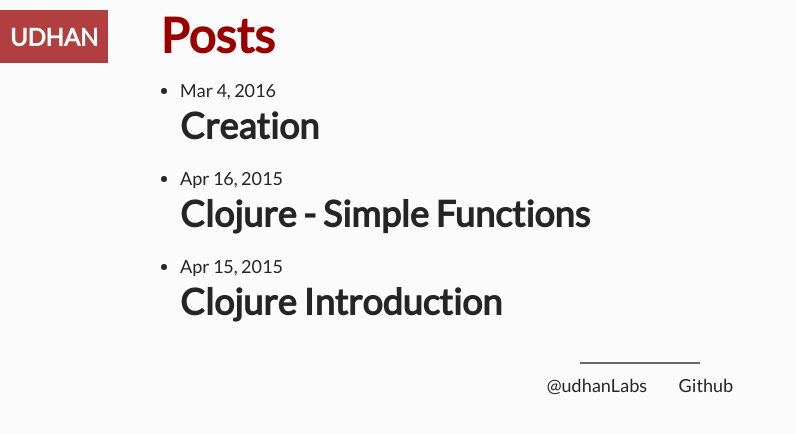
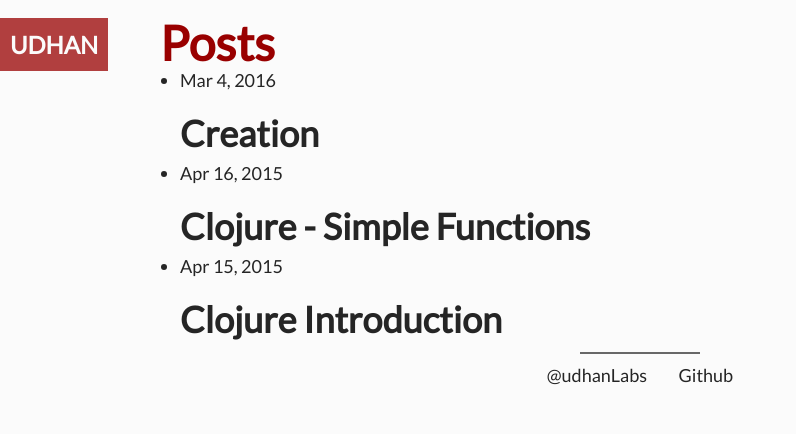
Before and after one commit to udhan/udhan, a Jekyll site: the page built from index.html, in a window 1280 px wide. Shown: the top 434 px of the page, without its empty margins (0-796 px from the left). Built offline with Jekyll 4.4.1, drawn with Linux system fonts in a browser that asks for light colours.

Commit message:
Fixed margins for headers

```diff
--- a/css/main.css
+++ b/css/main.css
@@ -28,13 +28,13 @@ body {
     max-width: 96rem;
     min-width: 32rem;
     margin:auto;
-    padding: 1rem 2rem;
+    padding: 0 2rem;
 }
 
 .logo{
     opacity: 0.75;
     position: fixed;
-    top: 1rem;
+    top: 1.8rem;
     transition: opacity 0.3s ease 0s;
     text-transform:uppercase;
     padding:10px;
@@ -55,14 +55,13 @@ body {
 
 h1, h2, h3, h46 {
     color: #900;
-    margin-bottom:1.8rem;
+    margin-top:1.8rem;
 }
 
 h1 { font-size: 4.8rem; line-height:1.05;}
 h2 { font-size: 3.6rem; line-height:1.25;}
 h3 { font-size: 2.8rem; line-height:1.25;}
 h4 { font-size: 1.8rem; line-height:1.22222222;}
-
 
 a {
     text-decoration:none;
@@ -89,7 +88,7 @@ li {
 }
 
 p {
-    margin-bottom:1rem;
+    margin-top:1.8rem;
 }
 
 .dim {
@@ -131,7 +130,7 @@ footer a {
     border-radius: 2px;
     padding:5px;
     margin:0;
-    margin-bottom:1rem;
+    margin-top:1.8rem;
 }
 
 @media screen and (max-width : 1200px) {
```
